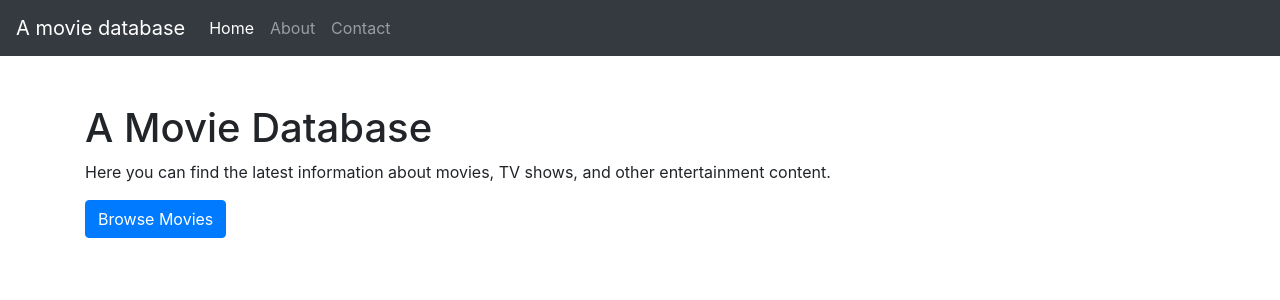
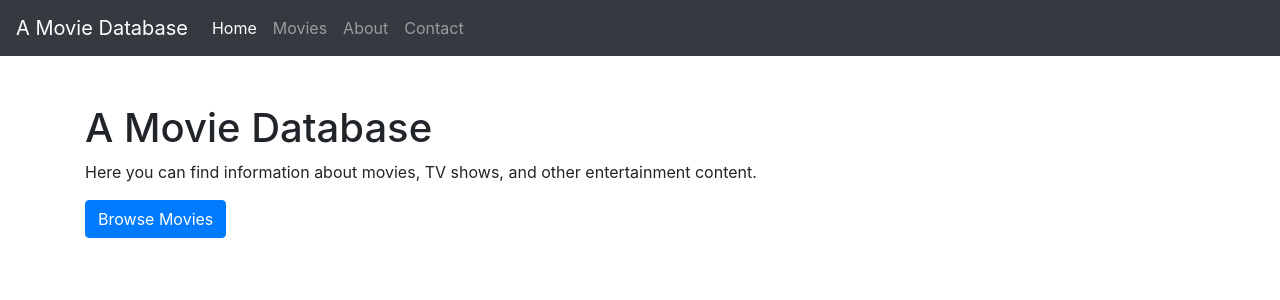
Before and after one commit to mehmedkadric/a-movie-database, a Django app: page / in a window 1280 px wide. Shown: the top 300 px of the page. Run offline with Django 3.2, Linux system fonts and the light colour scheme; some libraries are stand-ins or nearby versions.

Commit message:
update templates

```diff
--- a/aMovieDatabase/core/templates/base.html
+++ b/aMovieDatabase/core/templates/base.html
@@ -12,7 +12,7 @@
   </head>
   <body>
     <nav class="navbar navbar-expand-lg navbar-dark bg-dark">
-      <a class="navbar-brand" href="#">A movie database</a>
+      <a class="navbar-brand" href="#">A Movie Database</a>
       <button class="navbar-toggler" type="button" data-toggle="collapse" data-target="#navbarNav" aria-controls="navbarNav" aria-expanded="false" aria-label="Toggle navigation">
         <span class="navbar-toggler-icon"></span>
       </button>
@@ -20,6 +20,9 @@
         <ul class="navbar-nav">
           <li class="nav-item active">
             <a class="nav-link" href="#">Home</a>
+          </li>
+          <li class="nav-item">
+            <a class="nav-link" href="#">Movies</a>
           </li>
           <li class="nav-item">
             <a class="nav-link" href="#">About</a>
--- a/aMovieDatabase/core/templates/home.html
+++ b/aMovieDatabase/core/templates/home.html
@@ -2,28 +2,10 @@
 
 {% block title %}Home{% endblock %}
 
-{% block styles %}
-  <link rel="stylesheet" href="https://cdn.jsdelivr.net/npm/slick-carousel@1.8.1/slick/slick.css">
-  <link rel="stylesheet" href="https://cdn.jsdelivr.net/npm/slick-carousel@1.8.1/slick/slick-theme.css">
-{% endblock %}
-
 {% block content %}
   <div class="container mt-5">
     <h1>A Movie Database</h1>
-    <p>Here you can find the latest information about movies, TV shows, and other entertainment content.</p>
+    <p>Here you can find information about movies, TV shows, and other entertainment content.</p>
     <a href="#" class="btn btn-primary">Browse Movies</a>
   </div>
 {% endblock %}
-
-{% block scripts %}
-  <script src="https://cdn.jsdelivr.net/npm/jquery@3.6.0/dist/jquery.min.js"></script>
-  <script src="https://cdn.jsdelivr.net/npm/slick-carousel@1.8.1/slick/slick.min.js"></script>
-  <script>
-    $('.slider').slick({
-      autoplay: true,
-      autoplaySpeed: 3000,
-      dots: true,
-      arrows: false,
-    });
-  </script>
-{% endblock %}
```
